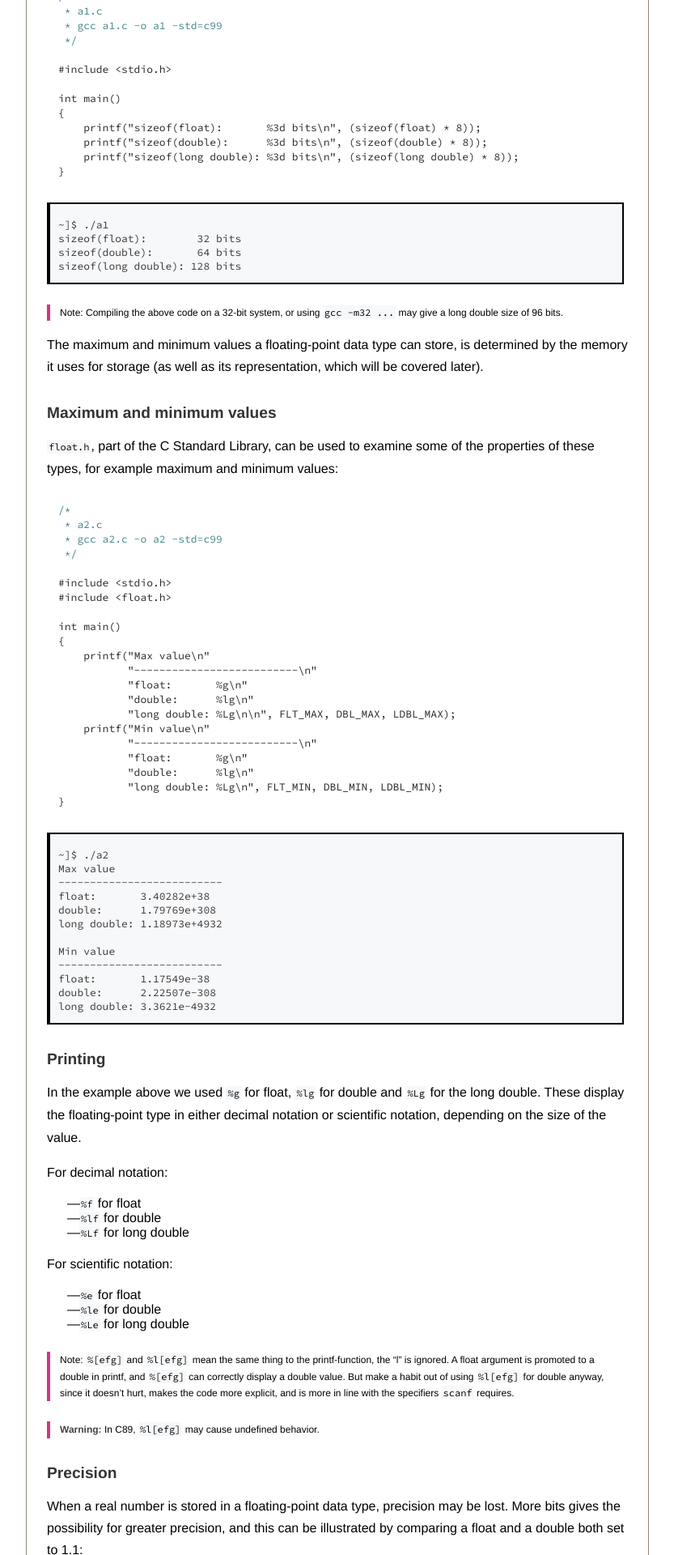
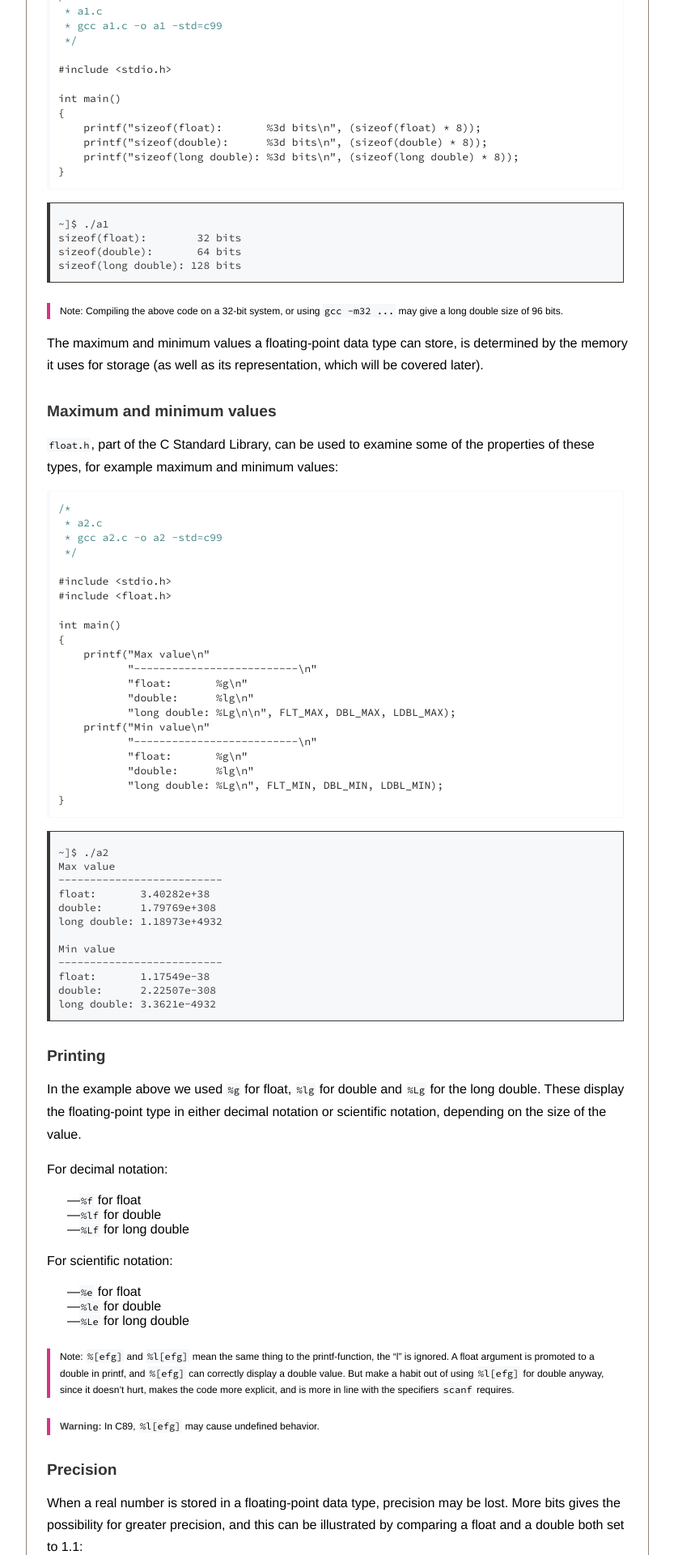
Before and after one commit to execas/execas.github.io, a Jekyll site: the page built from _posts/2019-02-28-floating-point-in-c.md, in a window 1280 px wide. Shown: the part 475-2395 px from the top of the page at 81% size, without its empty margins (223-1056 px from the left). Built offline with Jekyll 4.4.1, drawn with Linux system fonts in a browser that asks for light colours.

Commit message:
Update execas.css

```diff
--- a/css/execas.css
+++ b/css/execas.css
@@ -39,8 +39,8 @@
      padding-left: 10px;
      padding-bottom: 12px;
      padding-top: 0px;
-     border:2px solid #000000;
-     border-left:4px solid #000000;
+     border:1px solid #3c3836;
+     border-left:4px solid #3c3836;
      white-space: pre;
      color:#3c3836;
      overflow: auto;
@@ -60,8 +60,8 @@
      padding-left: 10px;
      padding-bottom: 12px;
      padding-top: 12px;
-     border:1px solid #fefefa;
-     border-left:4px solid #fefefa;
+     border:1px solid #f8f8ff;
+     border-left:4px solid #f8f8ff;
      white-space: pre;
      overflow: auto;
      /*border-radius: 5px 5px 5px 5px;     */
```
